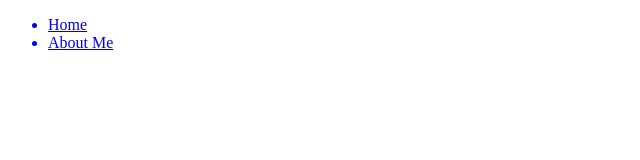
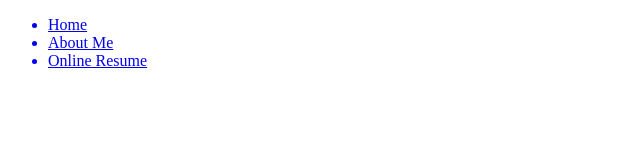
Before and after one commit to CCPS457154/CCPS457154.github.io, a plain HTML site: page index.html in a window 1280 px wide. Shown: the whole page, without its empty margins (0-640 px from the left). Drawn offline with Linux system fonts and the light colour scheme.

Commit message:
Update index.html

```diff
--- a/index.html
+++ b/index.html
@@ -9,6 +9,7 @@
       <ul>
         <a href="./index.html"><li>Home</li></a>
         <a href="./aboutme.html"><li>About Me</li></a>
+        <a href="./OnlineResume.pdf" target="_blank"><li>Online Resume</li></a>
         </ul>
        </nav>
      </header>
```
